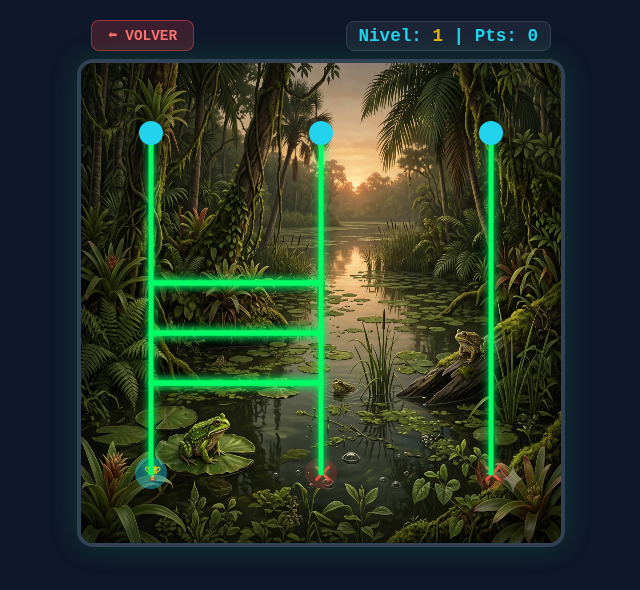
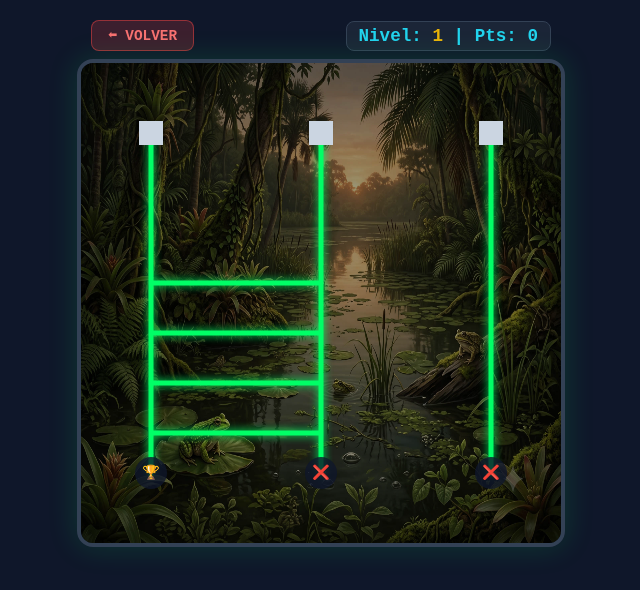
Before and after one commit to amyillustrator22-star/amyillustrator22-star.github.io, a plain HTML site: page tortuga.html in a window 1280 px wide. Shown: the whole page, without its empty margins (319-959 px from the left). Drawn offline with Linux system fonts and the light colour scheme.

Commit message:
tortuga arreglado

```diff
--- a/tortuga.html
+++ b/tortuga.html
@@ -3,7 +3,7 @@
 <head>
     <meta charset="UTF-8">
     <meta name="viewport" content="width=device-width, initial-scale=1.0, maximum-scale=1.0, user-scalable=no, viewport-fit=cover">
-    <title>Tortuga Logic Amidakuji - Amy Software</title>
+    <title>Tortuga Sprint - Amy Software</title>
     <style>
         body {
             background: #0f172a;
@@ -105,13 +105,17 @@
 
         let nivel = 1;
         let score = 0;
-        let circuitBoard = [];
         let numLineas = 4;
         let indexGanadorAbajo = 0;
+        let xStart = [];
+        let puentesVisuales = [];
+        let pathsLógicos = [];
+
         let gameOver = false;
         let bloqueado = false;
+        let transicionNivel = false;
 
-        let tortuga = { x: 0, y: 0, cableIdx: -1, nodoActual: 0, t: 0, estado: 'espera', velocidad: 0.07 };
+        let tortuga = { x: 0, y: 0, pathIdx: -1, nodoActual: 0, t: 0, estado: 'espera', velocidad: 0.08 };
 
         let securityTriggered = false;
         window.turtle_secure_val = 0;
@@ -120,36 +124,35 @@
         }
 
         function generarAmidakuji() {
-            circuitBoard = [];
             bloqueado = false;
             gameOver = false;
             tortuga.estado = 'espera';
-            tortuga.nodoActual = 0;
-            tortuga.t = 0;
+            puentesVisuales = [];
+            pathsLógicos = [];
 
             numLineas = Math.min(3 + Math.floor((nivel - 1) / 2), 6);
             let espaciado = 340 / (numLineas - 1);
-            let xStart = [];
-            for (let i = 0; i < numLineas; i++) xStart.push(70 + i * espaciado);
+            xStart = [];
+            for (let i = 0; i < numLineas; i++) {
+                xStart.push(70 + i * espaciado);
+            }
 
             let ySlots = [120, 170, 220, 270, 320, 370];
-            let puentes = [];
             ySlots.forEach(y => {
-                if (Math.random() > 0.25) {
+                if (Math.random() > 0.15) {
                     let col = Math.floor(Math.random() * (numLineas - 1));
-                    puentes.push({ y: y, col: col });
+                    puentesVisuales.push({ y: y, col: col });
                 }
             });
-            puentes.sort((a, b) => a.y - b.y);
+            puentesVisuales.sort((a, b) => a.y - b.y);
 
             indexGanadorAbajo = Math.floor(Math.random() * numLineas);
 
-            // Generar caminos perfectos de arriba hacia abajo (Estructura Amidakuji Real)
             for (let i = 0; i < numLineas; i++) {
                 let nodos = [{ x: xStart[i], y: 70 }];
                 let colActual = i;
 
-                puentes.forEach(p => {
+                puentesVisuales.forEach(p => {
                     if (p.col === colActual) {
                         nodos.push({ x: xStart[colActual], y: p.y });
                         colActual++;
@@ -164,11 +167,10 @@
                 nodos.push({ x: xStart[colActual], y: 410 });
                 let llegaAMeta = (colActual === indexGanadorAbajo);
 
-                circuitBoard.push({
-                    color: '#00ff66',
+                pathsLógicos.push({
+                    startX: xStart[i],
                     nodos: nodos,
-                    esGanador: llegaAMeta,
-                    startX: xStart[i]
+                    esGanador: llegaAMeta
                 });
             }
         }
@@ -187,18 +189,22 @@
         function actualizar() {
             if (gameOver || securityTriggered || tortuga.estado !== 'moviendo') return;
 
-            let cable = circuitBoard[tortuga.cableIdx];
-            let p1 = cable.nodos[tortuga.nodoActual];
-            let p2 = cable.nodos[tortuga.nodoActual + 1];
+            let path = pathsLógicos[tortuga.pathIdx];
+            let p1 = path.nodos[tortuga.nodoActual];
+            let p2 = path.nodos[tortuga.nodoActual + 1];
 
             if (!p2) {
-                if (cable.esGanador) {
+                if (path.esGanador) {
                     tortuga.estado = 'espera';
                     score += 10;
                     nivel++;
                     txtNivel.innerText = nivel;
                     txtScore.innerText = score;
-                    generarAmidakuji();
+                    transicionNivel = true;
+                    setTimeout(() => {
+                        generarAmidakuji();
+                        transicionNivel = false;
+                    }, 1000);
                 } else {
                     tortuga.estado = 'error';
                     gameOver = true;
@@ -227,45 +233,65 @@
 
             ctx.clearRect(0, 0, 480, 480);
 
-            // Capa de fondo segura
             if (fondoCargado) {
                 ctx.drawImage(imgFondo, 0, 0, 480, 480);
+                ctx.fillStyle = 'rgba(0, 0, 0, 0.4)';
+                ctx.fillRect(0, 0, 480, 480);
             } else {
                 ctx.fillStyle = '#1e293b'; ctx.fillRect(0, 0, 480, 480);
             }
 
-            // Dibujar salidas abajo (Una es la ganadora)
-            let espaciado = 340 / (numLineas - 1);
-            for (let i = 0; i < numLineas; i++) {
-                let xOut = 70 + i * espaciado;
-                ctx.fillStyle = (i === indexGanadorAbajo) ? 'rgba(34, 211, 238, 0.4)' : 'rgba(239, 68, 68, 0.2)';
-                ctx.beginPath(); ctx.arc(xOut, 410, 16, 0, Math.PI * 2); ctx.fill();
-                ctx.fillStyle = 'white'; ctx.font = '14px Arial'; ctx.fillText(i === indexGanadorAbajo ? "🏆" : "❌", xOut - 7, 415);
+            if (transicionNivel) {
+                ctx.fillStyle = 'rgba(15, 23, 42, 0.9)'; ctx.fillRect(0, 0, 480, 480);
+                ctx.fillStyle = '#00ff66'; ctx.font = 'bold 24px monospace'; ctx.textAlign = 'center'; ctx.textBaseline = 'middle';
+                ctx.fillText("¡CORRECTO! 🐢", 240, 240);
+                return;
             }
 
-            // Dibujar las líneas y puentes fijos
-            circuitBoard.forEach(c => {
-                ctx.beginPath(); ctx.strokeStyle = c.color; ctx.lineWidth = 5; ctx.lineCap = 'round'; ctx.lineJoin = 'round';
-                ctx.shadowBlur = 8; ctx.shadowColor = '#00ff66';
-                ctx.moveTo(c.nodos[0].x, c.nodos[0].y);
-                for (let n = 1; n < c.nodos.length; n++) ctx.lineTo(c.nodos[n].x, c.nodos[n].y);
-                ctx.stroke(); ctx.shadowBlur = 0;
+            ctx.beginPath();
+            ctx.strokeStyle = '#00ff66';
+            ctx.lineWidth = 5;
+            ctx.lineCap = 'square';
+            ctx.lineJoin = 'miter';
+            ctx.shadowBlur = 8;
+            ctx.shadowColor = '#00ff66';
 
-                // Botones interactivos arriba
-                ctx.beginPath(); ctx.fillStyle = '#22d3ee'; ctx.arc(c.startX, 70, 12, 0, Math.PI * 2); ctx.fill();
+            for (let i = 0; i < numLineas; i++) {
+                ctx.moveTo(xStart[i], 70);
+                ctx.lineTo(xStart[i], 410);
+            }
+            puentesVisuales.forEach(p => {
+                ctx.moveTo(xStart[p.col], p.y);
+                ctx.lineTo(xStart[p.col + 1], p.y);
             });
+            ctx.stroke();
+            ctx.shadowBlur = 0;
 
-            // Dibujar Tortuga
+            for (let i = 0; i < numLineas; i++) {
+                ctx.fillStyle = '#cbd5e1';
+                ctx.fillRect(xStart[i] - 12, 58, 24, 24);
+            }
+
+            for (let i = 0; i < numLineas; i++) {
+                ctx.fillStyle = 'rgba(15, 23, 42, 0.8)';
+                ctx.beginPath(); ctx.arc(xStart[i], 410, 16, 0, Math.PI * 2); ctx.fill();
+                ctx.fillStyle = 'white'; ctx.font = '14px Arial'; ctx.textAlign = 'center'; ctx.textBaseline = 'middle';
+                ctx.fillText(i === indexGanadorAbajo ? "🏆" : "❌", xStart[i], 410);
+            }
+
             if (tortuga.estado === 'moviendo' || tortuga.estado === 'error') {
-                ctx.font = "30px Arial"; ctx.fillText("🐢", tortuga.x - 15, tortuga.y + 10);
+                ctx.font = "30px Arial"; ctx.textAlign = "center"; ctx.textBaseline = "middle";
+                ctx.fillText("🐢", tortuga.x, tortuga.y);
                 if (tortuga.estado === 'error') {
-                    ctx.fillStyle = '#ef4444'; ctx.font = 'bold 32px monospace'; ctx.fillText("?", tortuga.x - 5, tortuga.y - 25);
+                    ctx.fillStyle = '#ef4444'; ctx.font = 'bold 36px monospace';
+                    ctx.fillText("?", tortuga.x, tortuga.y - 25);
                 }
             }
 
             if (gameOver) {
                 ctx.fillStyle = 'rgba(15, 23, 42, 0.85)'; ctx.fillRect(0, 0, 480, 480);
-                ctx.fillStyle = '#ef4444'; ctx.font = 'bold 36px monospace'; ctx.textAlign = 'center'; ctx.fillText("GAME OVER", 240, 240);
+                ctx.fillStyle = '#ef4444'; ctx.font = 'bold 36px monospace'; ctx.textAlign = 'center'; ctx.textBaseline = 'middle';
+                ctx.fillText("GAME OVER", 240, 240);
             }
 
             actualizar();
@@ -278,12 +304,12 @@
             const canvasX = (clientX - rect.left) * (480 / canvas.clientWidth);
             const canvasY = (clientY - rect.top) * (480 / canvas.clientHeight);
 
-            circuitBoard.forEach((c, idx) => {
-                let dist = Math.hypot(canvasX - c.startX, canvasY - 70);
+            pathsLógicos.forEach((path, idx) => {
+                let dist = Math.hypot(canvasX - path.startX, canvasY - 70);
                 if (dist < 25) {
                     bloqueado = true;
-                    tortuga.cableIdx = idx; tortuga.nodoActual = 0; tortuga.t = 0;
-                    tortuga.x = c.nodos[0].x; tortuga.y = c.nodos[0].y;
+                    tortuga.pathIdx = idx; tortuga.nodoActual = 0; tortuga.t = 0;
+                    tortuga.x = path.nodos[0].x; tortuga.y = path.nodos[0].y;
                     tortuga.estado = 'moviendo';
                 }
             });
```
